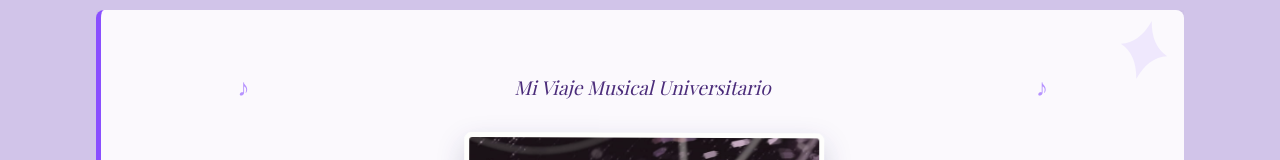
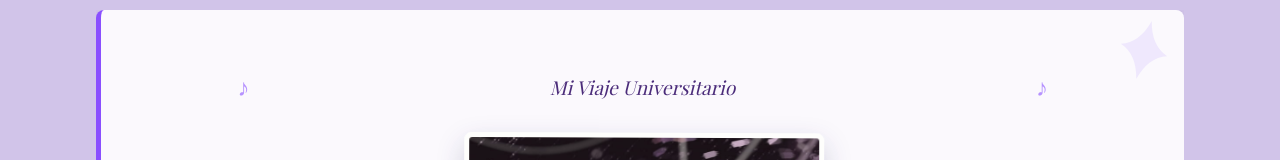
Before and after one commit to ShyrlyZarai1/Shyrly-Zarai-Pacco-Cruz, a plain HTML site: page index.html in a window 1280 px wide. Shown: the part 356-516 px from the top of the page. Drawn offline with nearby package versions, Linux system fonts and the light colour scheme.

Commit message:
Update index.html

```diff
--- a/index.html
+++ b/index.html
@@ -524,7 +524,7 @@
         <!-- Sección de imagen -->
         <section id="profile">
             <div class="centered-text">
-                Mi Viaje Musical Universitario
+                Mi Viaje Universitario
             </div>
             <img src="Abril.jpg" alt="Shyrly Zarai" class="imagen-centrada">
             <div class="centered-text">
```
